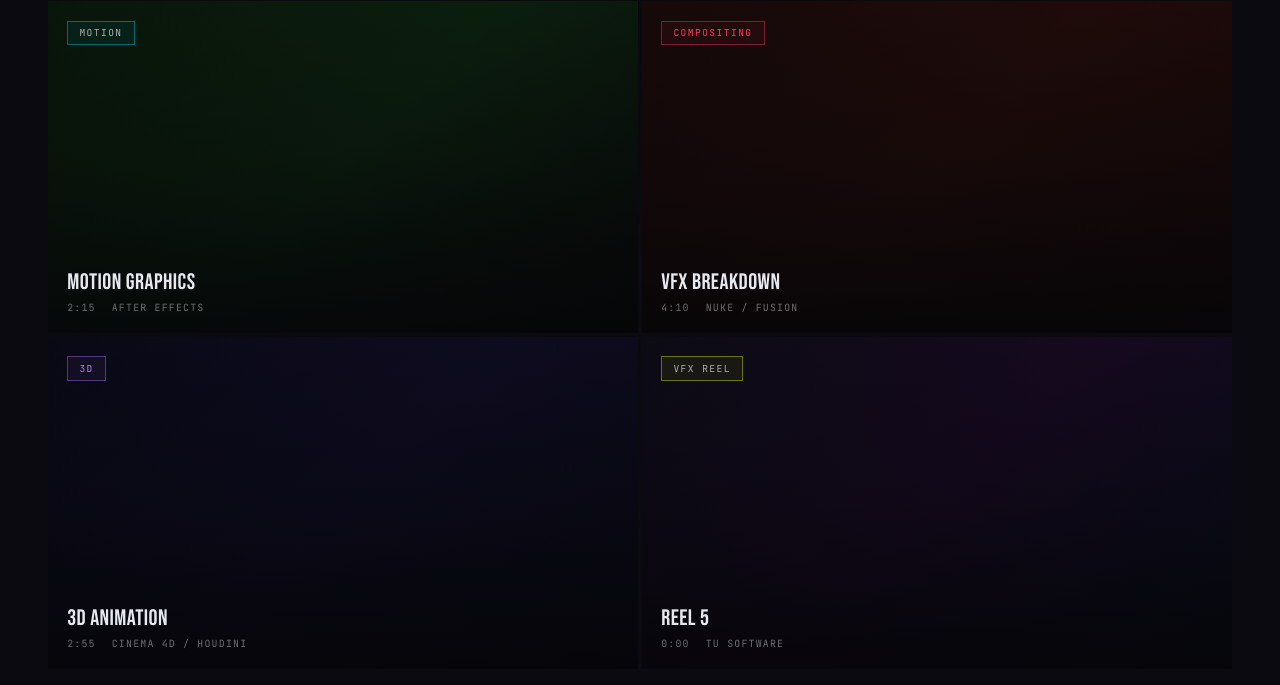
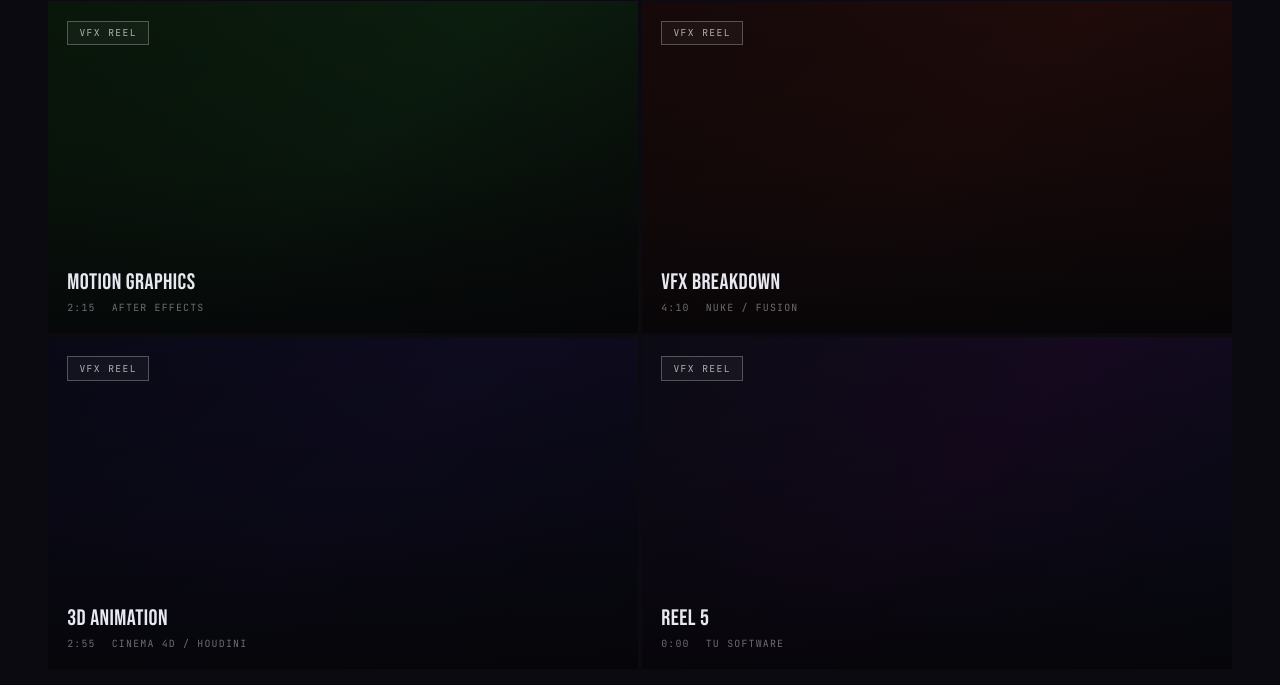
Before and after one commit to rds-studio/ruizdesotto, a plain HTML site: page index.html in a window 1280 px wide. Shown: the part 1583-2268 px from the top of the page. Drawn offline with Linux system fonts and the light colour scheme.

Commit message:
Refactor badge styles and update hero section text
Updated badge styles to use a common accent color and modified hero section text.

```diff
--- a/index.html
+++ b/index.html
@@ -117,10 +117,10 @@ section{position:relative}
 .reel-card-content{position:absolute;inset:0;z-index:4;display:flex;flex-direction:column;justify-content:space-between;padding:1.2rem}
 .reel-card-top{display:flex;justify-content:space-between;align-items:flex-start}
 .reel-badge{font-family:var(--mono);font-size:.6rem;letter-spacing:.15em;text-transform:uppercase;padding:.3rem .7rem;border:1px solid;backdrop-filter:blur(8px)}
-.badge-vfx{color:var(--accent);border-color:rgba(232,255,0,.4);background:rgba(232,255,0,.06)}
-.badge-motion{color:var(--accent3);border-color:rgba(0,212,255,.4);background:rgba(0,212,255,.06)}
-.badge-comp{color:var(--accent2);border-color:rgba(255,60,95,.4);background:rgba(255,60,95,.06)}
-.badge-3d{color:#b57aff;border-color:rgba(181,122,255,.4);background:rgba(181,122,255,.06)}
+.badge-vfx{color:var(--accent);border-color:rgba(from var(--accent) r g b / .4);background:rgba(from var(--accent) r g b / .06)}
+.badge-motion{color:var(--accent);border-color:rgba(from var(--accent) r g b / .4);background:rgba(from var(--accent) r g b / .06)}
+.badge-comp{color:var(--accent);border-color:rgba(from var(--accent) r g b / .4);background:rgba(from var(--accent) r g b / .06)}
+.badge-3d{color:var(--accent);border-color:rgba(from var(--accent) r g b / .4);background:rgba(from var(--accent) r g b / .06)}
 .reel-play{width:42px;height:42px;border:1px solid rgba(255,255,255,.3);display:flex;align-items:center;justify-content:center;background:rgba(0,0,0,.5);opacity:0;transform:scale(.85);transition:opacity .2s,transform .2s,background .2s}
 .reel-card:hover .reel-play{opacity:1;transform:scale(1);background:rgba(from var(--accent) r g b / .12);border-color:var(--accent)}
 .reel-card-title{font-family:var(--display);font-size:1.4rem;line-height:1;margin-bottom:.4rem;letter-spacing:.02em}
@@ -316,9 +316,9 @@ footer{padding:2rem 3rem;border-top:1px solid var(--border);display:flex;justify
   <div class="hero-content">
     <div class="hero-tag">VFX &amp; 3D Artist</div>
     <h1 class="hero-title">
-      CREANDO<br>
-      <span class="outline">MUNDOS</span><br>
-      <span class="line-accent">IMPOSIBLES</span>
+      DIEGO<br>
+      <span class="outline">RUIZ</span><br>
+      <span class="line-accent">DE SOTTO</span>
     </h1>
     <p class="hero-desc">Especialista en efectos visuales, composici&oacute;n digital y animaci&oacute;n 3D. Transformando ideas en im&aacute;genes que desafian la realidad.</p>
     <div class="hero-actions">
@@ -354,7 +354,7 @@ footer{padding:2rem 3rem;border-top:1px solid var(--border);display:flex;justify
 
   <div class="hero-stats">
     <div class="stat"><span class="stat-num">50+</span><span class="stat-label">Proyectos</span></div>
-    <div class="stat"><span class="stat-num">9+</span><span class="stat-label">Anos de Exp.</span></div>
+    <div class="stat"><span class="stat-num">9+</span><span class="stat-label">Años de Exp.</span></div>
     <div class="stat"><span class="stat-num">10+</span><span class="stat-label">Clientes</span></div>
     <div class="stat"><span class="stat-num">3</span><span class="stat-label">Awards</span></div>
   </div>
@@ -398,7 +398,7 @@ footer{padding:2rem 3rem;border-top:1px solid var(--border);display:flex;justify
       <div class="reel-card-overlay"></div>
       <div class="reel-card-content">
         <div class="reel-card-top">
-          <span class="reel-badge badge-motion">Motion</span>
+          <span class="reel-badge badge-vfx">VFX Reel</span>
           <div class="reel-play"><svg width="12" height="14" viewBox="0 0 12 14" fill="none"><path d="M1 1l10 6-10 6V1z" fill="white"/></svg></div>
         </div>
         <div>
@@ -415,7 +415,7 @@ footer{padding:2rem 3rem;border-top:1px solid var(--border);display:flex;justify
       <div class="reel-card-overlay"></div>
       <div class="reel-card-content">
         <div class="reel-card-top">
-          <span class="reel-badge badge-comp">Compositing</span>
+          <span class="reel-badge badge-vfx">VFX Reel</span>
           <div class="reel-play"><svg width="12" height="14" viewBox="0 0 12 14" fill="none"><path d="M1 1l10 6-10 6V1z" fill="white"/></svg></div>
         </div>
         <div>
@@ -433,7 +433,7 @@ footer{padding:2rem 3rem;border-top:1px solid var(--border);display:flex;justify
       <div class="reel-card-overlay"></div>
       <div class="reel-card-content">
         <div class="reel-card-top">
-          <span class="reel-badge badge-3d">3D</span>
+          <span class="reel-badge badge-vfx">VFX Reel</span>
           <div class="reel-play"><svg width="12" height="14" viewBox="0 0 12 14" fill="none"><path d="M1 1l10 6-10 6V1z" fill="white"/></svg></div>
         </div>
         <div>
```
